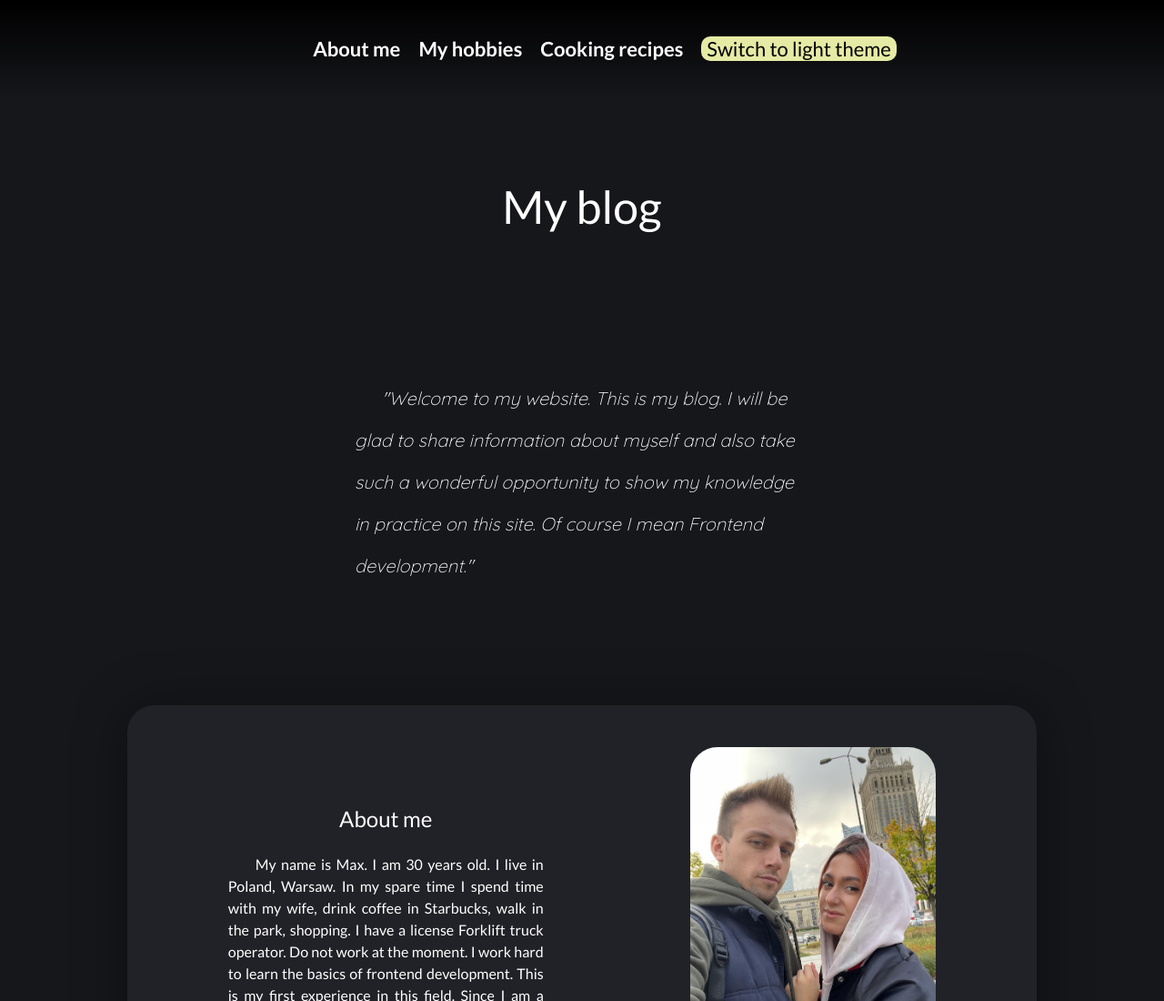
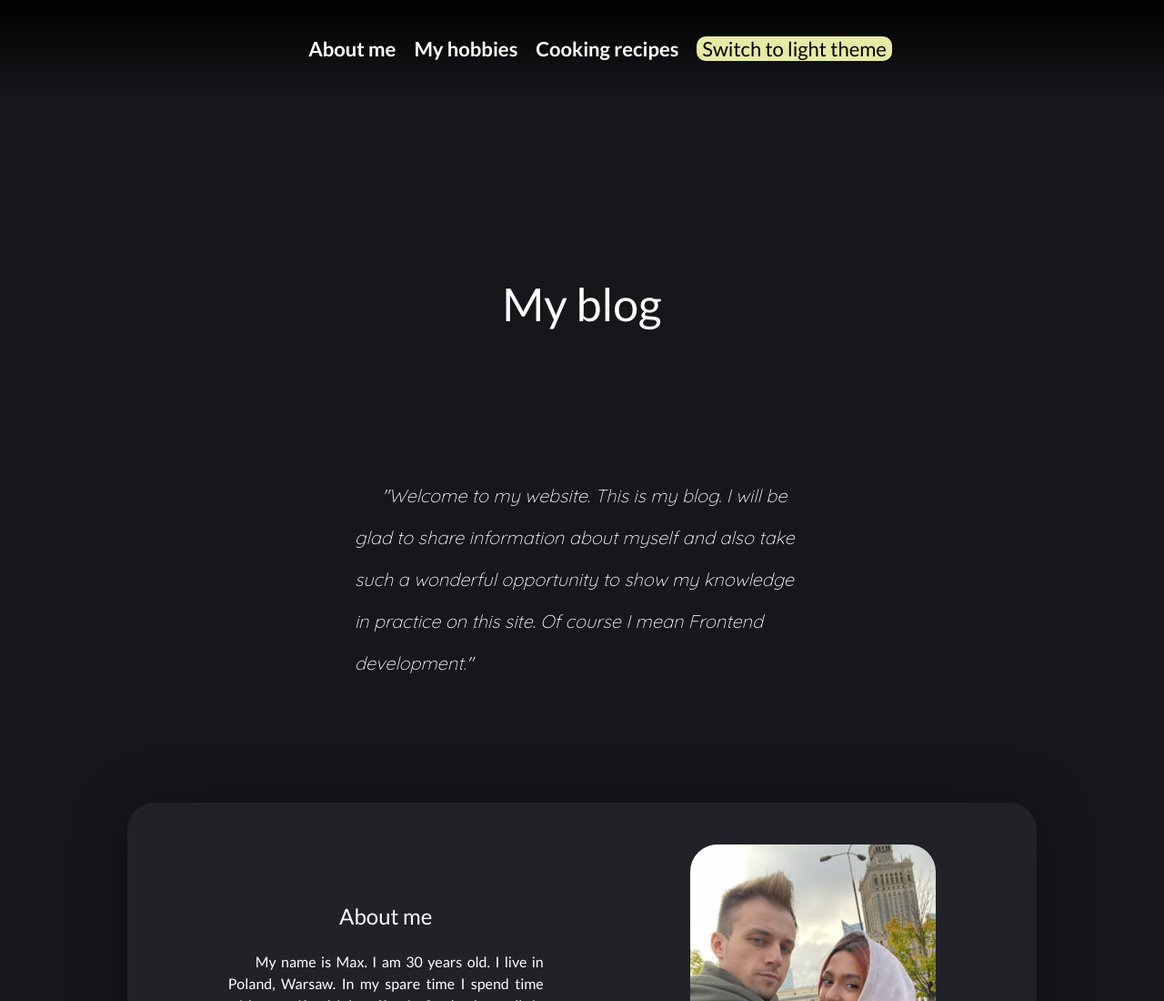
Before and after one commit to maxFadet/homepage, a plain HTML site: page index.html in a window 1280 px wide. Shown: the top 1100 px of the page at 91% size. Drawn offline with nearby package versions, Linux system fonts and the light colour scheme.

Commit message:
added new style

```diff
--- a/CSS/navigation.css
+++ b/CSS/navigation.css
@@ -7,17 +7,17 @@
     display: flex;
     justify-content: center;
     align-items: center;
-    position: fixed; /* Фиксируем позицию */
-    top: 0; /* Размещаем навигацию вверху страницы */
-    width: 100%; /* Занимаем всю ширину */
-    z-index: 1000;
-    }
+}
 
 .navigation__list {
     display: block;
     list-style: none;
     justify-content: center;
     flex-wrap: wrap;
+}
+
+.navigation__list--visible {
+    display: flex;
 }
 
 .navigation__item {
```
